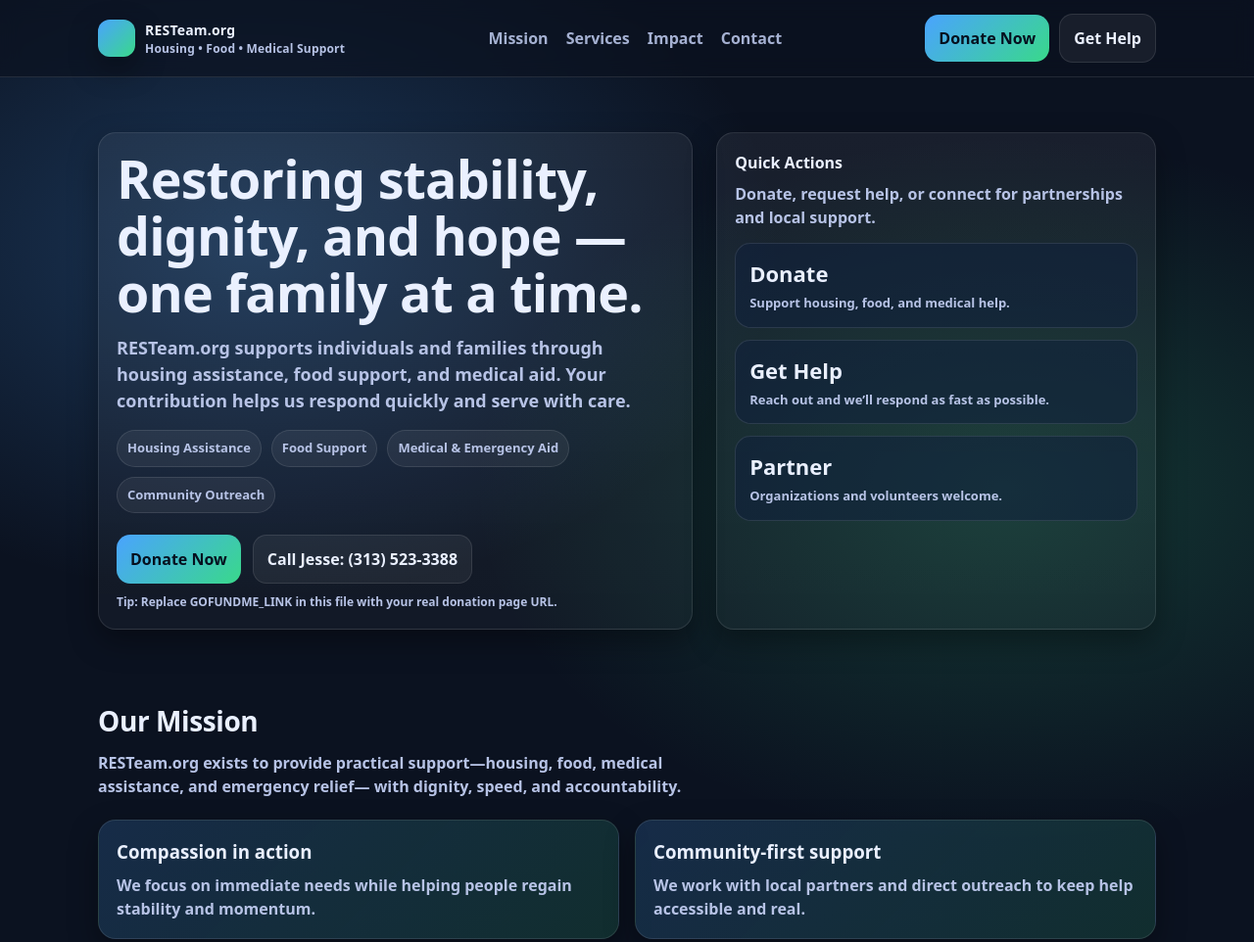
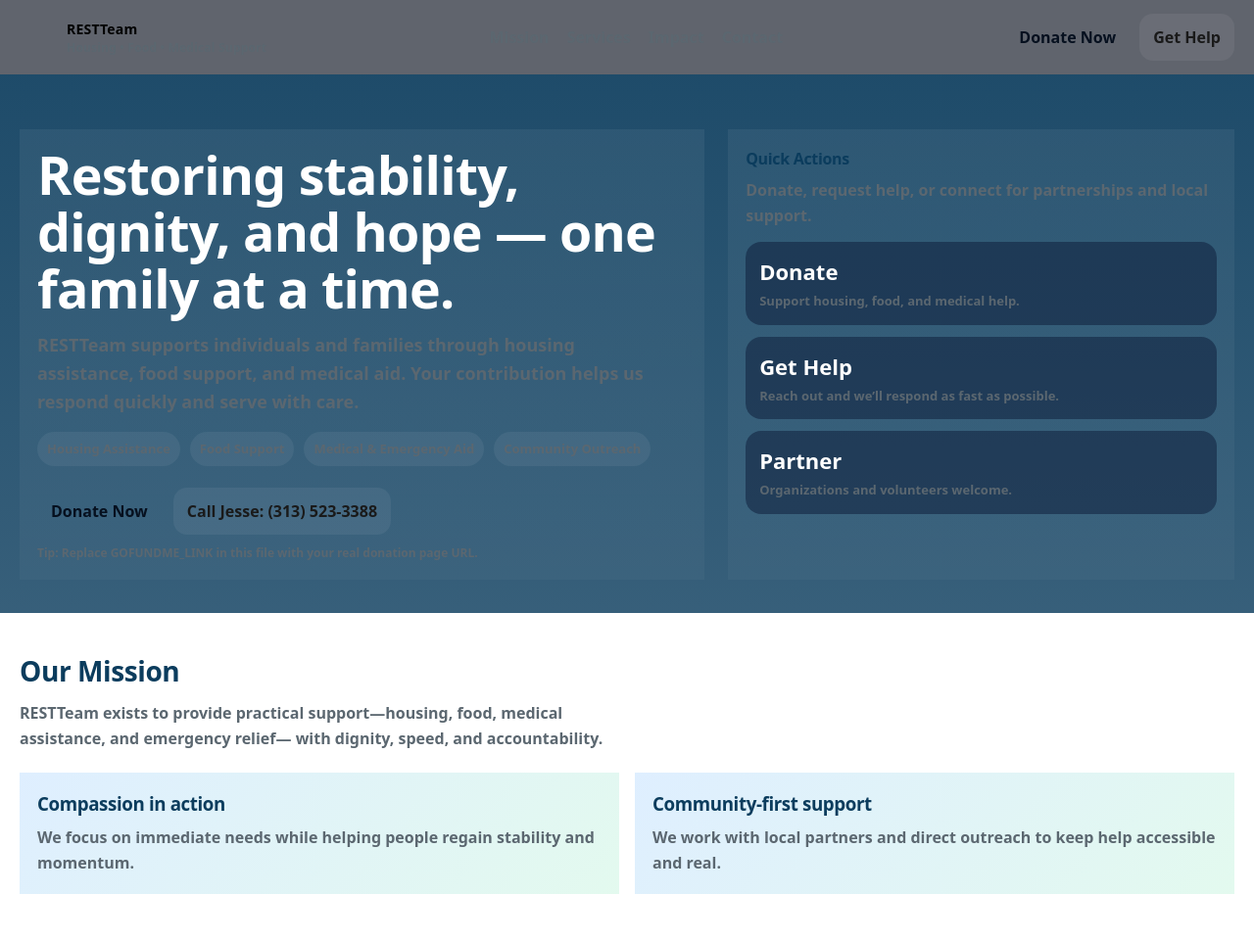
Before and after one commit to william-ray-El-Allodial-Estate/RestTeam-landing, a plain HTML site: page index.html in a window 1280 px wide. Shown: the top 962 px of the page at 98% size. Drawn offline with Linux system fonts and the light colour scheme.

Commit message:
Update branding from RESTeam.org to RESTTeam

```diff
--- a/index.html
+++ b/index.html
@@ -3,12 +3,91 @@
 <head>
   <meta charset="utf-8" />
   <meta name="viewport" content="width=device-width, initial-scale=1" />
-  <title>RESTeam.org — Housing • Food • Medical Support</title>
+  <title>RESTTeam — Housing • Food • Medical Support</title>
   <meta name="description" content="RESTeam.org provides housing assistance, food support, and medical aid to individuals and families in need. Donate, get help, or partner with us." />
 
   <!-- Simple, fast, modern typography (no frameworks needed) -->
   <style>
-    :root{
+    :root {
+  --primary: #0B3C5D;   /* deep trust blue */
+  --accent: #F4B400;    /* warm gold */
+  --dark: #1A1A1A;      /* charcoal */
+  --muted: #5B6770;     /* muted gray text */
+  --light: #FFFFFF;
+  --soft: #F5F7FA;      /* light section background */
+}
+
+/* Base */
+body {
+  background: var(--light);
+  color: var(--dark);
+}
+
+/* If you have a top hero section */
+.hero, header.hero {
+  background: linear-gradient(180deg, rgba(11,60,93,0.92), rgba(11,60,93,0.82));
+  color: var(--light);
+}
+
+/* Headlines */
+h1, h2, h3 {
+  letter-spacing: -0.02em;
+}
+
+h2, h3 {
+  color: var(--primary);
+}
+
+/* Paragraphs */
+p {
+  color: var(--muted);
+  line-height: 1.6;
+}
+
+/* Buttons / CTAs */
+button, .btn, .cta, a.cta {
+  background: var(--accent);
+  color: var(--dark);
+  font-weight: 700;
+  border: none;
+  border-radius: 12px;
+  padding: 12px 18px;
+  text-decoration: none;
+  display: inline-block;
+}
+
+button:hover, .btn:hover, .cta:hover, a.cta:hover {
+  filter: brightness(0.95);
+}
+
+/* Secondary button style */
+.btn-secondary, a.btn-secondary {
+  background: transparent;
+  color: var(--light);
+  border: 1px solid rgba(255,255,255,0.6);
+}
+
+/* Cards (if you have them) */
+.card, .panel, .feature {
+  background: var(--light);
+  border: 1px solid rgba(26,26,26,0.08);
+  border-radius: 16px;
+  box-shadow: 0 10px 25px rgba(0,0,0,0.06);
+}
+
+/* Alternate section background to break the “all blue” feel */
+.section-alt, section.alt {
+  background: var(--soft);
+}
+
+/* Links */
+a {
+  color: var(--primary);
+}
+a:hover {
+  text-decoration: underline;
+}
+
       --bg:#0b1220;
       --panel:#0f1b33;
       --text:#eaf0ff;
@@ -232,7 +311,7 @@
         <div class="brand">
           <div class="logo" aria-hidden="true"></div>
           <div>
-            <div style="font-size:14px; font-weight:900; letter-spacing:.2px;">RESTeam.org</div>
+            <div style="font-size:14px; font-weight:900; letter-spacing:.2px;">RESTTeam</div>
             <div style="font-size:12px; color:var(--muted); font-weight:650;">Housing • Food • Medical Support</div>
           </div>
         </div>
@@ -259,7 +338,7 @@
         <div class="panel">
           <h1 class="headline">Restoring stability, dignity, and hope — one family at a time.</h1>
           <p class="subhead">
-            RESTeam.org supports individuals and families through housing assistance, food support, and medical aid.
+            RESTTeam supports individuals and families through housing assistance, food support, and medical aid.
             Your contribution helps us respond quickly and serve with care.
           </p>
 
@@ -307,7 +386,7 @@
     <div class="wrap">
       <h2 class="section-title">Our Mission</h2>
       <p class="section-sub">
-        RESTeam.org exists to provide practical support—housing, food, medical assistance, and emergency relief—
+        RESTTeam exists to provide practical support—housing, food, medical assistance, and emergency relief—
         with dignity, speed, and accountability.
       </p>
 
@@ -436,7 +515,7 @@
         </div>
       </div>
       <div class="fine" style="margin-top:12px;">
-        © <span id="y"></span> RESTeam.org. All rights reserved.
+        © <span id="y"></span> RESTTeam. All rights reserved.
       </div>
     </div>
   </footer>
```
